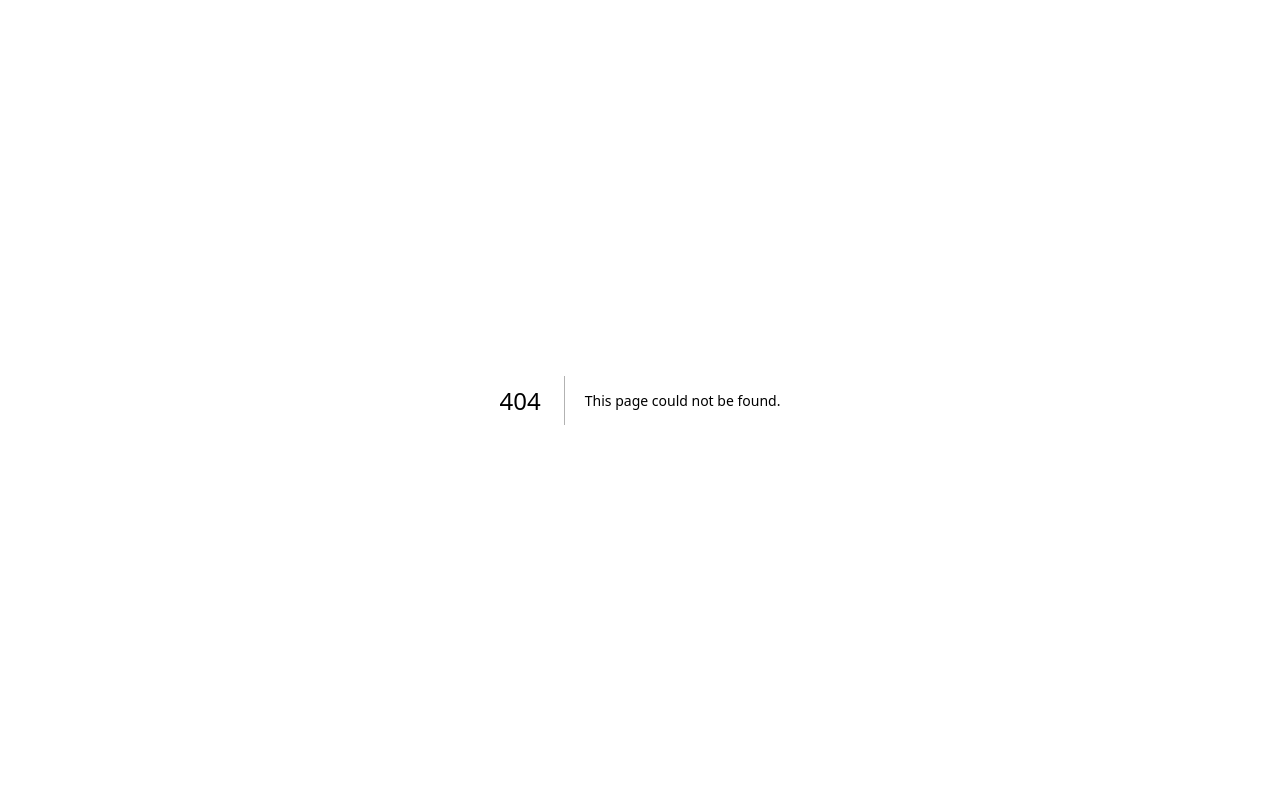
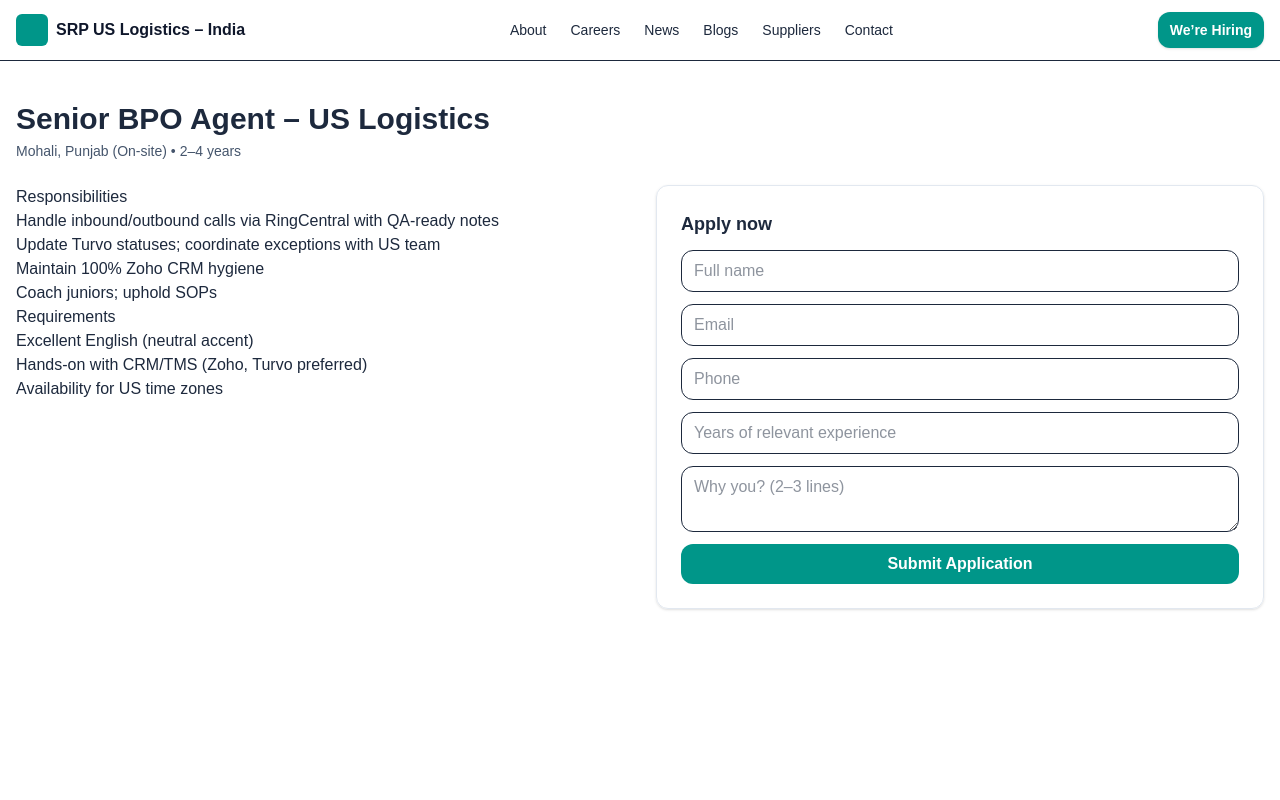
Before and after one commit to vivekinsonix/srp-india, a Next.js app: page /careers/openings/opening-senior-bpo-agent in a window 1280 px wide. Before the commit this address had no page. Shown: the top 800 px of the page. Built offline with nearby package versions, Linux system fonts and the light colour scheme.

Commit message:
inner page added

```diff
--- /dev/null
+++ b/src/app/careers/openings/opening-senior-bpo-agent/page.tsx
@@ -0,0 +1,83 @@
+// app/careers/opening-qa-voice/page.tsx
+"use client";
+import Header from "../../../header/page";
+import Footer from "../../../footer/page";
+export default function QAVoiceOpening() {
+  return (
+     <>
+       <div className="min-h-screen bg-white text-slate-800">
+          <Header />
+   <main className="container mx-auto max-w-7xl px-4 py-10">
+      <h1 className="text-3xl font-semibold">
+        Senior BPO Agent – US Logistics
+      </h1>
+      <p className="mt-1 text-sm text-slate-600">
+        Mohali, Punjab (On-site) • 2–4 years
+      </p>
+
+      <div className="mt-6 grid gap-8 md:grid-cols-2">
+        {/* Job Details */}
+        <div className="prose max-w-none">
+          <h2>Responsibilities</h2>
+          <ul>
+            <li>Handle inbound/outbound calls via RingCentral with QA-ready notes</li>
+            <li>Update Turvo statuses; coordinate exceptions with US team</li>
+            <li>Maintain 100% Zoho CRM hygiene</li>
+            <li>Coach juniors; uphold SOPs</li>
+          </ul>
+
+          <h2>Requirements</h2>
+          <ul>
+            <li>Excellent English (neutral accent)</li>
+            <li>Hands-on with CRM/TMS (Zoho, Turvo preferred)</li>
+            <li>Availability for US time zones</li>
+          </ul>
+        </div>
+
+        {/* Application Form */}
+        <form
+          className="grid gap-3 rounded-xl border border-slate-200 p-6 shadow-sm"
+          action="#"
+          method="post"
+        >
+          <h3 className="font-semibold text-lg">Apply now</h3>
+
+          <input
+            required
+            placeholder="Full name"
+            className="rounded-xl border px-3 py-2 focus:outline-none focus:ring-2 focus:ring-teal-500"
+          />
+          <input
+            required
+            type="email"
+            placeholder="Email"
+            className="rounded-xl border px-3 py-2 focus:outline-none focus:ring-2 focus:ring-teal-500"
+          />
+          <input
+            placeholder="Phone"
+            className="rounded-xl border px-3 py-2 focus:outline-none focus:ring-2 focus:ring-teal-500"
+          />
+          <input
+            placeholder="Years of relevant experience"
+            className="rounded-xl border px-3 py-2 focus:outline-none focus:ring-2 focus:ring-teal-500"
+          />
+          <textarea
+            placeholder="Why you? (2–3 lines)"
+            className="rounded-xl border px-3 py-2 focus:outline-none focus:ring-2 focus:ring-teal-500"
+          ></textarea>
+
+          <button
+            type="submit"
+            className="rounded-xl bg-teal-600 px-4 py-2 font-semibold text-white hover:bg-teal-700 transition"
+          >
+            Submit Application
+          </button>
+        </form>
+      </div>
+    </main>
+       </div>
+
+                <Footer />
+                </>
+  );
+}
--- a/src/app/careers/openings/page.tsx
+++ b/src/app/careers/openings/page.tsx
@@ -28,7 +28,7 @@ export default function Careers() {
           </p>
           <a
             className="mt-3 inline-block font-semibold text-teal-700 hover:underline"
-            href="/careers/openings/opening-qa-voice"
+            href="/careers/openings/opening-senior-bpo-agent"
           >
             View details →
           </a>
```
